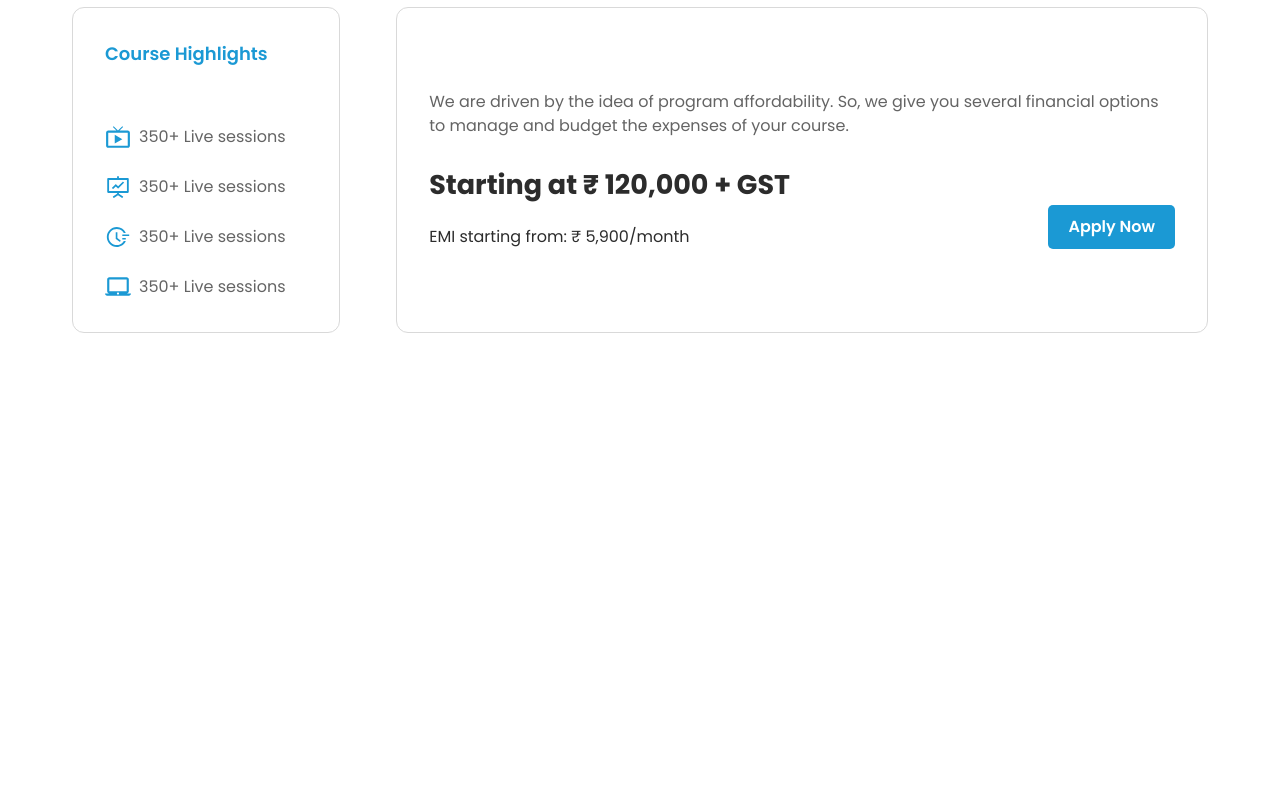
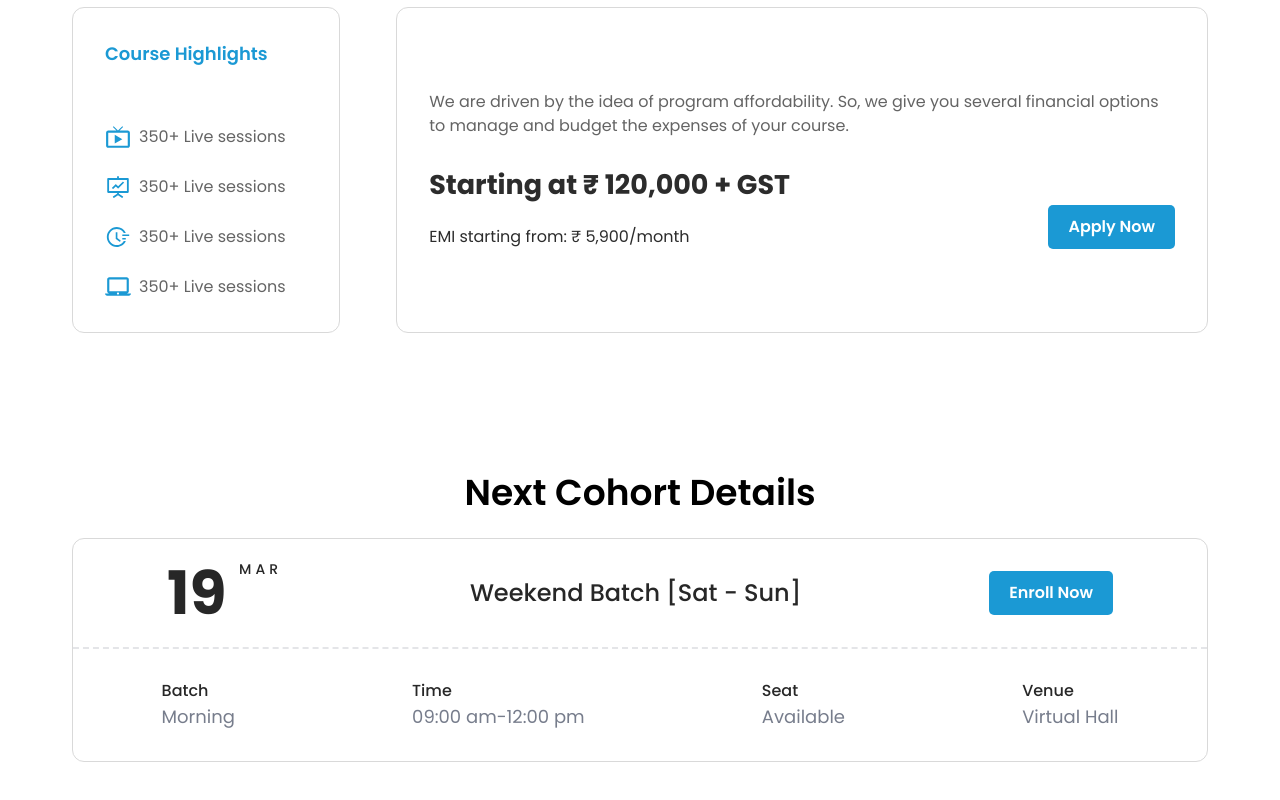
Before and after one commit to MdSalauddinSakib/RRF-Challenge-1, a Vue app: page / in a window 1280 px wide. Shown: the part 4314-5114 px from the top of the page. Before the commit the page ends 4717 px from the top, so only its background shows below. Built offline with nearby package versions, Linux system fonts and the light colour scheme.

Commit message:
next cohort details section create

```diff
--- a/src/components/HelloWorld.vue
+++ b/src/components/HelloWorld.vue
@@ -448,7 +448,8 @@
       </div>
 
       <div class="flex flex-col justify-center border border-[#D9D9D9] rounded-xl p-8">
-        <h2 class="text-base text-[#646464] mb-[27px]">We are driven by the idea of program affordability. So, we give you several
+        <h2 class="text-base text-[#646464] mb-[27px]">We are driven by the idea of program affordability. So, we give
+          you several
           financial options to manage
           and budget the expenses of your course.</h2>
         <p class="text-[27px] text-[#2C2C2C] font-bold">Starting at ₹ 120,000 + GST</p>
@@ -461,4 +462,40 @@
       </div>
     </div>
   </section>
+  <!-- Course Highlights Section end -->
+
+  <!-- Next Cohort Details Section -->
+  <section class="container py-[70px]">
+    <h2 class="text-center text-4xl font-semibold mb-[25px]">Next Cohort Details</h2>
+    <div class="border border-[#D9D9D9] rounded-xl">
+      <div class="text-[#272727] flex items-center justify-around py-6 ">
+        <p class="text-6xl font-bold">19 <sup><sup><span
+                class="text-sm font-medium tracking-[4px]">MAR</span></sup></sup>
+        </p>
+        <p class="text-2xl font-medium">Weekend Batch [Sat - Sun]</p>
+        <a href="#"
+          class="bg-[#1b99d4] text-[16px] text-white font-semibold py-2.5 px-5 rounded-[5px] cursor-pointer hover:bg-[#1b99d4d2]">Enroll
+          Now</a>
+      </div>
+      <hr class="border-t-2 border-dashed border-[#777d8c33]">
+      <div class="flex justify-around py-[30px]">
+        <div>
+          <p class="text-[#272727] text-base font-medium">Batch</p>
+          <p class="text-[#777D8C] text-lg">Morning</p>
+        </div>
+        <div>
+          <p class="text-[#272727] text-base font-medium">Time</p>
+          <p class="text-[#777D8C] text-lg">09:00 am-12:00 pm</p>
+        </div>
+        <div>
+          <p class="text-[#272727] text-base font-medium">Seat</p>
+          <p class="text-[#777D8C] text-lg">Available</p>
+        </div>
+        <div>
+          <p class="text-[#272727] text-base font-medium">Venue</p>
+          <p class="text-[#777D8C] text-lg">Virtual Hall</p>
+        </div>
+      </div>
+    </div>
+  </section>
 </template>
```
